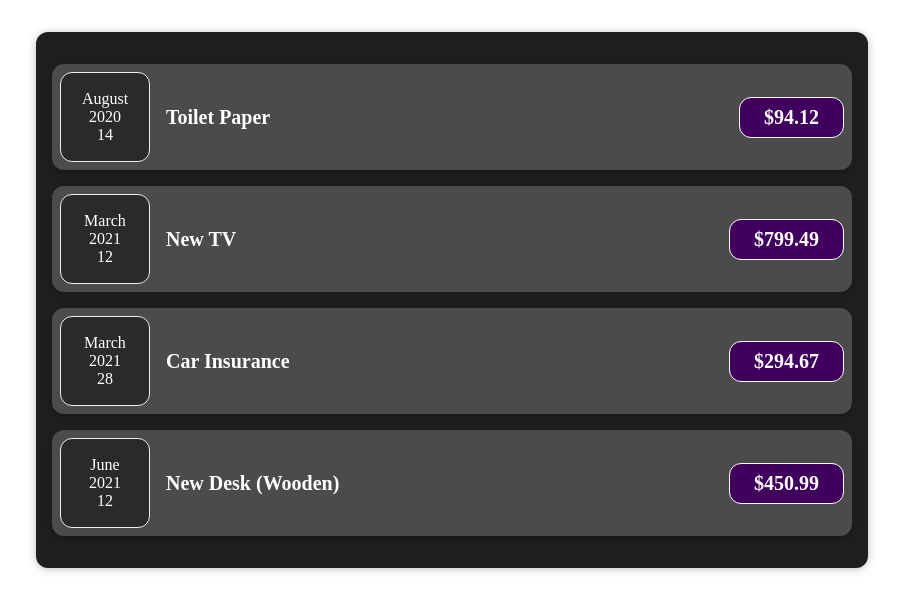
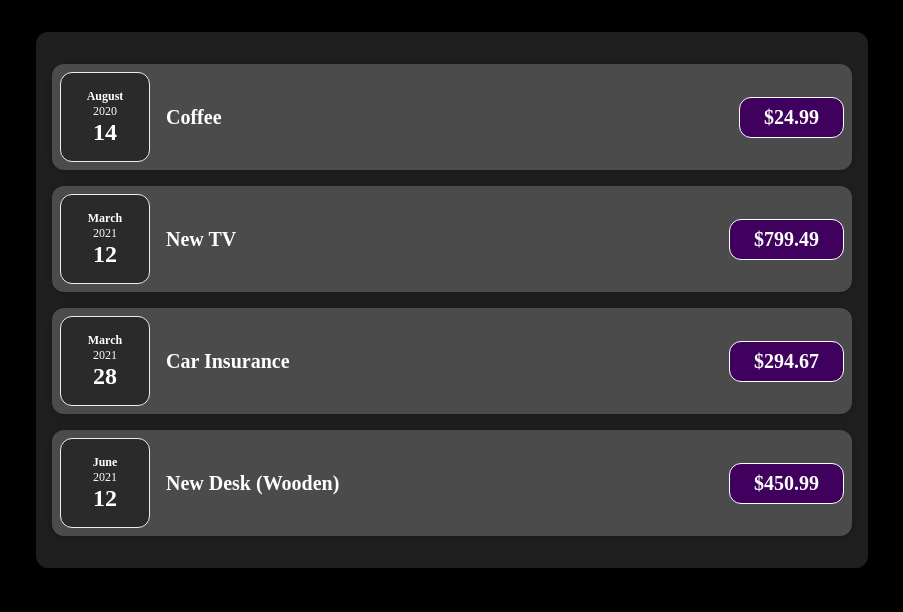
Before and after one commit to thiagohrcosta/my-expenses-React, a React (Create React App) app: page / in a window 1280 px wide. Shown: the top 612 px of the page, without its empty margins (188-1091 px from the left). Built offline with nearby package versions, Linux system fonts and the light colour scheme.

Commit message:
Upload the main project core

```diff
--- a/src/App.js
+++ b/src/App.js
@@ -1,11 +1,13 @@
-import Expenses from './components/Expenses';
+import React from 'react';
 
-function App() {
+import Expenses from './components/Expenses/Expenses';
+
+const App = () => {
   const expenses = [
     {
       id: 'e1',
-      title: 'Toilet Paper',
-      amount: 94.12,
+      title: 'Coffee',
+      amount: 24.99,
       date: new Date(2020, 7, 14),
     },
     { id: 'e2', title: 'New TV', amount: 799.49, date: new Date(2021, 2, 12) },
--- a/src/components/ExpenseDate.css
+++ b/src/components/Expenses/ExpenseDate.css
@@ -11,16 +11,16 @@
   justify-content: center;
 }
 
-.expense-date__month {
+.expense-date_month {
   font-size: 0.75rem;
   font-weight: bold;
 }
 
-.expense-date__year {
+.expense-date_year {
   font-size: 0.75rem;
 }
 
-.expense-date__day {
-  font-size: 1.5rem;
+.expense-date_day {
+  font-size: 1.5rem !important;
   font-weight: bold;
 }
--- a/src/components/ExpenseDate.js
+++ b/src/components/Expenses/ExpenseDate.js
@@ -1,6 +1,6 @@
 import "./ExpenseDate.css";
 
-function ExpenseDate(props){
+const ExpenseDate = (props) =>{
   const month = props.date.toLocaleString('en-US', { month: 'long' });
   const day = props.date.toLocaleString('en-US', { day: '2-digit' });
   const year = props.date.getFullYear();
--- a/src/components/ExpenseItem.css
+++ b/src/components/Expenses/ExpenseItem.css
@@ -2,10 +2,8 @@
   display: flex;
   justify-content: space-between;
   align-items: center;
-  box-shadow: 0 2px 8px rgba(0, 0, 0, 0.25);
   padding: 0.5rem;
   margin: 1rem 0;
-  border-radius: 12px;
   background-color: #4b4b4b;
 }
 
--- a/src/components/ExpenseItem.js
+++ b/src/components/Expenses/ExpenseItem.js
@@ -1,16 +1,17 @@
 import ExpenseDate from './ExpenseDate';
+import Card from '../UI/Card';
 import "./ExpenseItem.css";
 
-function ExpenseItem(props) {
+const ExpenseItem = (props) => {
 
   return (
-    <div className="expense-item">
+    <Card className="expense-item">
       <ExpenseDate date={props.date} />
         <div className="expense-item__description">
           <h2>{props.title}</h2>
           <div className="expense-item__price">${props.amount}</div>
         </div>
-    </div>
+    </Card>
   );
 }
 
--- a/src/components/Expenses.css
+++ b/src/components/Expenses/Expenses.css
@@ -1,3 +1,6 @@
+body{
+  background-color:#000;
+}
 .expenses {
   padding: 1rem;
   background-color: rgb(31, 31, 31);
--- a/src/components/Expenses.js
+++ b/src/components/Expenses/Expenses.js
@@ -1,9 +1,13 @@
+import React from 'react';
+
 import ExpenseItem from './ExpenseItem';
+import Card from '../UI/Card';
+
 import './Expenses.css';
 
-function Expenses(props){
+const Expenses = (props) =>{
   return(
-    <div className="expenses">
+    <Card className="expenses">
       <ExpenseItem
         title={props.items[0].title}
         amount={props.items[0].amount}
@@ -24,7 +28,7 @@
         amount={props.items[3].amount}
         date={props.items[3].date}>
       </ExpenseItem>
-    </div>
+    </Card>
   )
 
 }
--- /dev/null
+++ b/src/components/UI/Card.css
@@ -0,0 +1,4 @@
+.card{
+  border-radius: 12px;
+  box-shadow: 0 1px 8px rgba(0, 0, 0, 0.25);
+}
--- /dev/null
+++ b/src/components/UI/Card.js
@@ -0,0 +1,9 @@
+import './Card.css';
+
+const Card = (props) => {
+  const classes = "card " + props.className;
+
+  return <div className={classes}>{props.children}</div>
+}
+
+export default Card;
```
